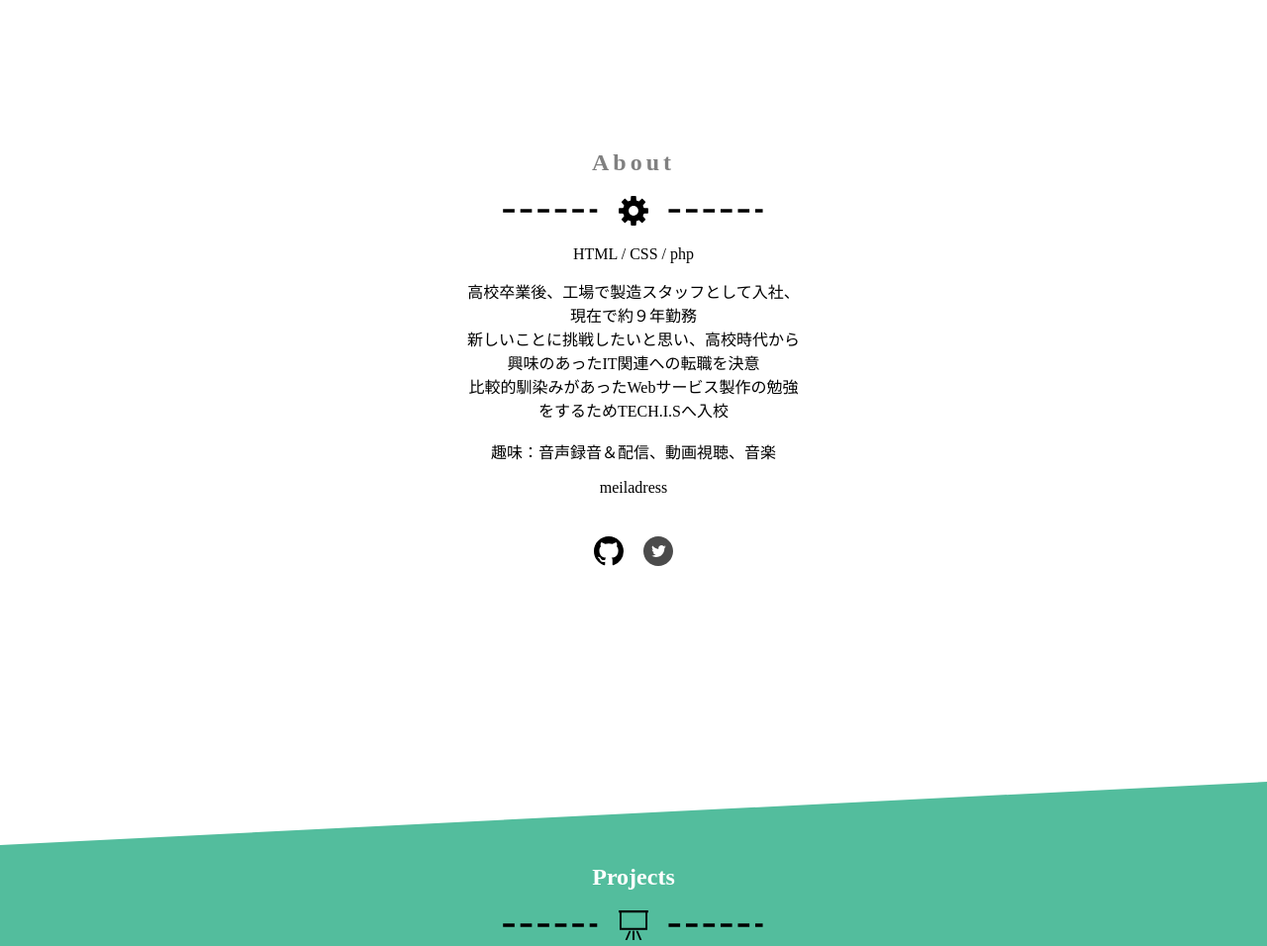
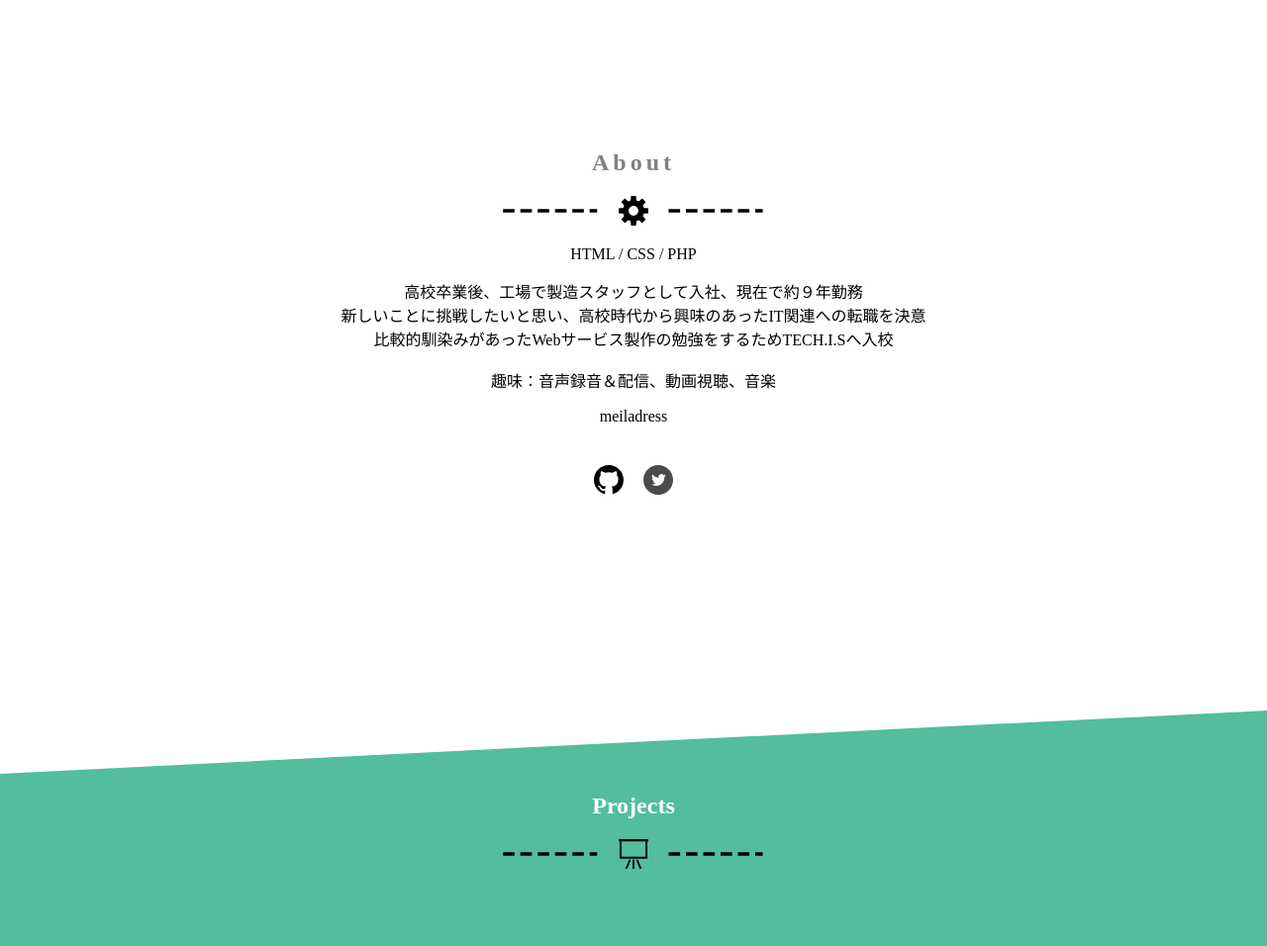
Before and after one commit to KurenM/myportfolio, a PHP site: page / in a window 1280 px wide. Shown: the part 689-1645 px from the top of the page at 99% size. Run offline with PHP 8.4, Linux system fonts and the light colour scheme.

Commit message:
レイアウト微調整

```diff
--- a/index.html
+++ b/index.html
@@ -43,7 +43,7 @@
   <div class="about-box">
     <h2>About</h2>
     <img src="img/gear-line.svg" alt="罫線">
-    <p>HTML / CSS / php </p>
+    <p>HTML / CSS / PHP </p>
     <p>
     高校卒業後、工場で製造スタッフとして入社、現在で約９年勤務<br>
     新しいことに挑戦したいと思い、高校時代から興味のあったIT関連への転職を決意<br>
--- a/style.css
+++ b/style.css
@@ -88,8 +88,8 @@ color:#ffffff;
 }
 
 .about-box{
-  width: 100%;
-  max-width: 348px;
+  width: 70%;
+  max-width: 750px;
   margin: 0 auto;
   padding: 100px;
 }
```
